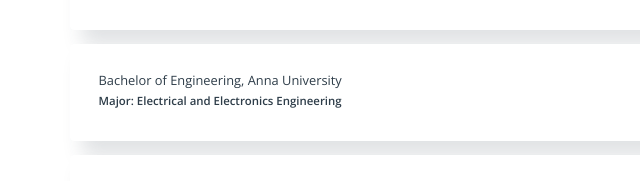
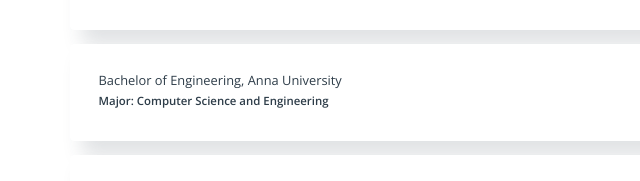
Before and after one commit to karthic-psa/Portfolio, a website: page index.html in a window 1280 px wide. Shown: the part 3236-3417 px from the top of the page, 0-640 px from the left. Drawn offline with nearby package versions, Linux system fonts and the light colour scheme; a web font is replaced by a local one.

Commit message:
style: edited and modified education.

```diff
--- a/index.html
+++ b/index.html
@@ -591,7 +591,7 @@
                             <div class="education-diploma-box text-label-deco">Bachelor of Engineering, Anna University</div>
                             <div class="education-dates text-samll-Toupper-case text-samll-case-deco">August 2010 - May 2014</div>
                         </div>
-                        <div class="education-college-name">Major: Electrical and Electronics Engineering</div>
+                        <div class="education-college-name">Major: Computer Science and Engineering</div>
                         <div class="education-explaination text-explanation-d"></div>
                     </div>
                     <div class="card-style-card card-style-card-2 card-style-section-base card-style-card-base card-padding education-card-style">
```
